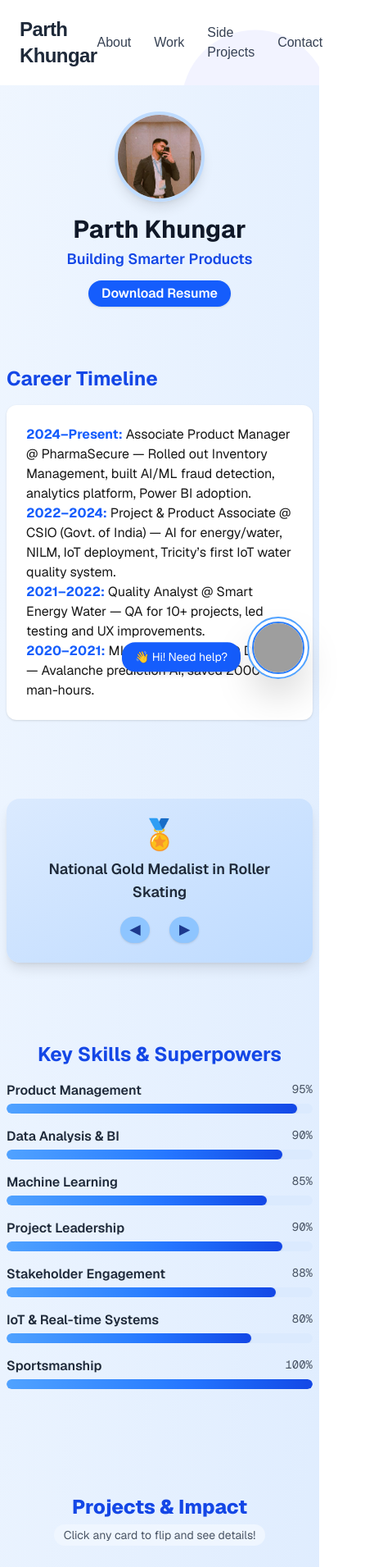
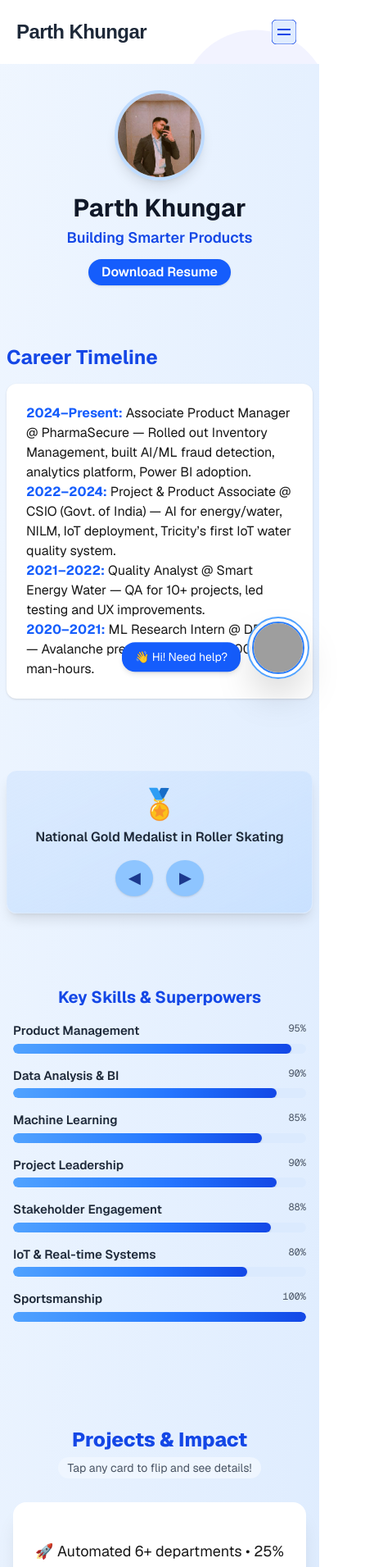
Before and after one commit to Skater000333/nextjs-boilerplate, a Next.js app: page / in a window 390 px wide. Shown: the top 1911 px of the page at 82% size, 446 px wide, since content can reach past the window. Built offline with nearby package versions, Linux system fonts and the light colour scheme; grey boxes are pictures that could not be loaded.

Commit message:
mobile friendly33

```diff
--- a/app/FunFactsCarousel.tsx
+++ b/app/FunFactsCarousel.tsx
@@ -44,38 +44,47 @@ export default function FunFactsCarousel() {
   }
 
   return (
-    <div className="w-full flex flex-col items-center my-6">
-      <div className="relative w-full max-w-lg rounded-2xl shadow-lg bg-gradient-to-br from-blue-100 to-blue-200 p-6 flex flex-col items-center">
+    <div className="w-full flex flex-col items-center my-4">
+      <div className="relative w-full max-w-lg mx-auto sm:rounded-2xl rounded-xl shadow-lg bg-gradient-to-br from-blue-100 to-blue-200/70 p-5 flex flex-col items-center backdrop-blur-md border border-blue-100 sm:min-h-[170px] min-h-[140px]">
         <AnimatePresence mode="wait">
           <motion.div
             key={idx}
-            initial={{ opacity: 0, y: 20 }}
+            initial={{ opacity: 0, y: 18 }}
             animate={{ opacity: 1, y: 0 }}
-            exit={{ opacity: 0, y: -20 }}
-            transition={{ duration: 0.4 }}
-            className="flex flex-col items-center"
+            exit={{ opacity: 0, y: -14 }}
+            transition={{ duration: 0.35 }}
+            className="flex flex-col items-center w-full"
           >
-            <div className="text-4xl mb-2">{facts[idx].icon}</div>
-            <div className="text-lg font-semibold text-gray-800 text-center">{facts[idx].text}</div>
+            <div className="text-4xl sm:text-5xl mb-2">{facts[idx].icon}</div>
+            <div className="text-base sm:text-lg font-semibold text-gray-800 text-center px-1 sm:px-2">
+              {facts[idx].text}
+            </div>
           </motion.div>
         </AnimatePresence>
-        <div className="flex gap-6 mt-4">
+        <div className="flex gap-4 sm:gap-6 mt-4">
           <button
             onClick={prevFact}
-            className="px-3 py-1 rounded-full bg-blue-300 hover:bg-blue-400 text-blue-900 font-bold shadow transition"
+            className="px-4 py-2 rounded-full bg-blue-300 hover:bg-blue-400 text-blue-900 font-bold shadow transition text-lg sm:text-xl"
             aria-label="Previous fact"
           >
             ◀
           </button>
           <button
             onClick={nextFact}
-            className="px-3 py-1 rounded-full bg-blue-300 hover:bg-blue-400 text-blue-900 font-bold shadow transition"
+            className="px-4 py-2 rounded-full bg-blue-300 hover:bg-blue-400 text-blue-900 font-bold shadow transition text-lg sm:text-xl"
             aria-label="Next fact"
           >
             ▶
           </button>
         </div>
       </div>
+      <style>{`
+        @media (max-width: 500px) {
+          .max-w-lg {
+            max-width: 97vw !important;
+          }
+        }
+      `}</style>
     </div>
   );
 }
--- a/app/Header.tsx
+++ b/app/Header.tsx
@@ -1,5 +1,6 @@
 "use client";
 import Image from "next/image";
+import { useState } from "react";
 
 const navLinks = [
   { name: "About", href: "#about" },
@@ -12,23 +13,28 @@ const socials = [
   {
     name: "LinkedIn",
     href: "https://linkedin.com/in/parth-khungar-6a1a3217b",
-    icon: "/linkedin.svg", // Add a LinkedIn svg/icon in your /public folder
+    icon: "/linkedin.svg",
   },
   {
     name: "Email",
     href: "mailto:parthkhungar33@gmail.com",
-    icon: "/mail.svg", // Add a mail icon in /public
+    icon: "/mail.svg",
   },
 ];
 
 export default function Header() {
+  const [open, setOpen] = useState(false);
+
   return (
-    <header className="flex items-center justify-between w-full py-5 px-6 md:px-16 bg-transparent">
+    <header className="w-full flex items-center justify-between py-4 px-5 md:px-14 bg-transparent z-30">
+      {/* Name/Logo */}
       <div className="font-extrabold text-2xl text-gray-800 tracking-tight">
         Parth Khungar
       </div>
-      <nav className="flex items-center gap-7">
-        {navLinks.map(link => (
+
+      {/* Desktop Nav */}
+      <nav className="hidden sm:flex items-center gap-8">
+        {navLinks.map((link) => (
           <a
             key={link.name}
             href={link.href}
@@ -37,14 +43,68 @@ export default function Header() {
             {link.name}
           </a>
         ))}
-        <div className="flex gap-4 ml-2">
-          {socials.map(s => (
+        <div className="flex gap-4 ml-3">
+          {socials.map((s) => (
             <a key={s.name} href={s.href} target="_blank" rel="noopener noreferrer">
               <Image src={s.icon} alt={s.name} width={22} height={22} />
             </a>
           ))}
         </div>
       </nav>
+
+      {/* Hamburger for Mobile */}
+      <button
+        className="sm:hidden p-2 focus:outline-none"
+        aria-label="Toggle menu"
+        onClick={() => setOpen((o) => !o)}
+      >
+        <svg width={30} height={30} fill="none" stroke="currentColor" className="text-blue-700">
+          <rect width="100%" height="100%" rx={6} fill="#e0ecff" />
+          <line x1="7" x2="23" y1="12" y2="12" strokeWidth="2" />
+          <line x1="7" x2="23" y1="18" y2="18" strokeWidth="2" />
+        </svg>
+      </button>
+
+      {/* Mobile Nav Dropdown */}
+      {open && (
+        <div
+          className="sm:hidden absolute top-16 right-4 w-64 bg-white rounded-2xl shadow-2xl border border-blue-100 p-4 flex flex-col gap-5 animate-slideDown z-40"
+          style={{ minWidth: 180 }}
+        >
+          {navLinks.map((link) => (
+            <a
+              key={link.name}
+              href={link.href}
+              className="text-lg font-medium text-gray-700 hover:text-blue-700 transition"
+              onClick={() => setOpen(false)}
+            >
+              {link.name}
+            </a>
+          ))}
+          <div className="flex gap-4 pt-1">
+            {socials.map((s) => (
+              <a key={s.name} href={s.href} target="_blank" rel="noopener noreferrer">
+                <Image src={s.icon} alt={s.name} width={24} height={24} />
+              </a>
+            ))}
+          </div>
+        </div>
+      )}
+      <style jsx>{`
+        @keyframes slideDown {
+          from {
+            opacity: 0;
+            transform: translateY(-18px) scale(0.97);
+          }
+          to {
+            opacity: 1;
+            transform: translateY(0) scale(1);
+          }
+        }
+        .animate-slideDown {
+          animation: slideDown 0.19s ease;
+        }
+      `}</style>
     </header>
   );
 }
--- a/app/ProjectsSection.tsx
+++ b/app/ProjectsSection.tsx
@@ -35,17 +35,17 @@ export default function ProjectsSection() {
   };
 
   return (
-    <div className="w-full max-w-5xl mx-auto my-14">
+    <div className="w-full max-w-5xl mx-auto my-14 px-2 sm:px-4">
       <h3 className="text-2xl font-extrabold mb-2 text-blue-700 text-center">Projects & Impact</h3>
       <p className="text-center mb-8 text-gray-600 text-sm">
-        <span className="bg-blue-50 px-3 py-1 rounded-full">Click any card to flip and see details!</span>
+        <span className="bg-blue-50 px-3 py-1 rounded-full">Tap any card to flip and see details!</span>
       </p>
-      <div className="grid grid-cols-1 sm:grid-cols-2 md:grid-cols-3 gap-9 justify-items-center">
+      <div className="grid grid-cols-1 xs:grid-cols-2 md:grid-cols-3 gap-6 sm:gap-9 justify-items-center">
         {projects.map((project, idx) => (
           <motion.div
             key={project.title}
-            className="w-80 h-60 perspective"
-            whileHover={{ scale: 1.07 }}
+            className="w-full max-w-xs sm:max-w-sm md:w-80 h-52 sm:h-60 perspective"
+            whileHover={{ scale: 1.05 }}
             whileTap={{ scale: 0.98 }}
             onClick={() => handleFlip(idx)}
             style={{ cursor: "pointer" }}
@@ -55,32 +55,35 @@ export default function ProjectsSection() {
               <motion.div
                 initial={false}
                 animate={{ rotateY: flipped[idx] ? 180 : 0 }}
-                transition={{ duration: 0.55 }}
-                className="absolute inset-0 bg-white dark:bg-gray-900 shadow-xl rounded-2xl flex flex-col justify-center items-center text-center px-7 py-6 backface-hidden"
+                transition={{ duration: 0.5 }}
+                className="absolute inset-0 bg-white dark:bg-gray-900 shadow-xl rounded-2xl flex flex-col justify-center items-center text-center px-4 py-4 backface-hidden"
                 style={{ zIndex: flipped[idx] ? 0 : 2 }}
               >
-                <span className="text-2xl mb-2">{project.front}</span>
-                <span className="font-extrabold text-blue-800 text-lg dark:text-blue-200 mb-1">{project.title}</span>
-                <span className="text-xs text-gray-400 mt-2">(Click to flip)</span>
+                <span className="text-lg sm:text-xl mb-2">{project.front}</span>
+                <span className="font-extrabold text-blue-800 text-base sm:text-lg dark:text-blue-200 mb-1">{project.title}</span>
+                <span className="text-xs text-gray-400 mt-2">(Tap to flip)</span>
               </motion.div>
               {/* Back */}
               <motion.div
                 initial={false}
                 animate={{ rotateY: flipped[idx] ? 0 : -180 }}
-                transition={{ duration: 0.55 }}
-                className="absolute inset-0 bg-blue-100 dark:bg-blue-900 shadow-xl rounded-2xl flex flex-col justify-center items-center text-center px-7 py-6 backface-hidden"
+                transition={{ duration: 0.5 }}
+                className="absolute inset-0 bg-blue-100 dark:bg-blue-900 shadow-xl rounded-2xl flex flex-col justify-center items-center text-center px-4 py-4 backface-hidden"
                 style={{ zIndex: flipped[idx] ? 2 : 0, transform: `rotateY(180deg)` }}
               >
                 <span className="font-medium text-gray-900 dark:text-gray-100">{project.back}</span>
-                <span className="text-xs text-gray-600 dark:text-gray-300 mt-4">(Click to flip back)</span>
+                <span className="text-xs text-gray-600 dark:text-gray-300 mt-4">(Tap to flip back)</span>
               </motion.div>
             </div>
           </motion.div>
         ))}
       </div>
       <style>{`
-        .perspective { perspective: 1400px; }
+        .perspective { perspective: 1300px; }
         .backface-hidden { backface-visibility: hidden; }
+        @media (max-width: 450px) {
+          .max-w-xs { max-width: 98vw !important; }
+        }
       `}</style>
     </div>
   );
--- a/app/SkillsBar.tsx
+++ b/app/SkillsBar.tsx
@@ -13,23 +13,23 @@ const skills = [
 
 export default function SkillsBar() {
   return (
-    <div className="w-full max-w-xl mx-auto my-10">
-      <h3 className="text-2xl font-bold mb-4 text-blue-700 dark:text-blue-300 text-center">
+    <div className="w-full max-w-xl mx-auto my-10 px-2 sm:px-4">
+      <h3 className="text-xl sm:text-2xl font-bold mb-4 text-blue-700 dark:text-blue-300 text-center">
         Key Skills & Superpowers
       </h3>
       <div className="flex flex-col gap-4">
         {skills.map((skill, idx) => (
           <div key={skill.label}>
             <div className="flex justify-between mb-1">
-              <span className="font-semibold text-gray-800 dark:text-gray-100">{skill.label}</span>
-              <span className="text-sm font-mono text-gray-600 dark:text-gray-300">{skill.value}%</span>
+              <span className="font-semibold text-gray-800 dark:text-gray-100 text-[15px] sm:text-base">{skill.label}</span>
+              <span className="text-xs sm:text-sm font-mono text-gray-600 dark:text-gray-300">{skill.value}%</span>
             </div>
-            <div className="w-full h-3 bg-blue-100 dark:bg-blue-950 rounded-full overflow-hidden">
+            <div className="w-full h-3 sm:h-4 bg-blue-100 dark:bg-blue-950 rounded-full overflow-hidden">
               <motion.div
                 initial={{ width: 0 }}
                 animate={{ width: `${skill.value}%` }}
-                transition={{ duration: 1, delay: idx * 0.2 }}
-                className="h-3 bg-gradient-to-r from-blue-400 via-blue-500 to-blue-700 dark:from-blue-600 dark:to-blue-300 rounded-full shadow"
+                transition={{ duration: 1, delay: idx * 0.16 }}
+                className="h-3 sm:h-4 bg-gradient-to-r from-blue-400 via-blue-500 to-blue-700 dark:from-blue-600 dark:to-blue-300 rounded-full shadow"
               />
             </div>
           </div>
```
